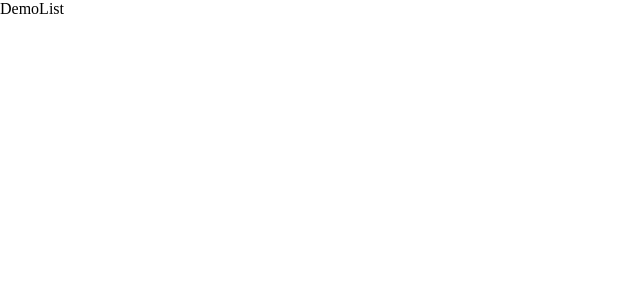
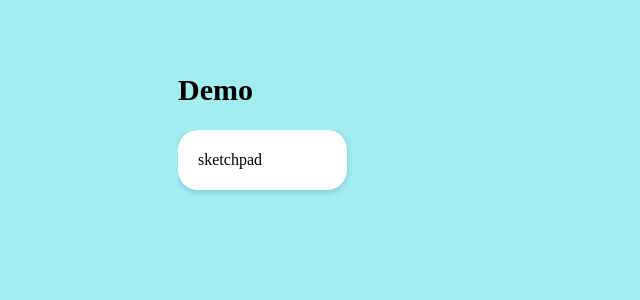
Before and after one commit to plzCatkkkk/myWeb, a Vue app: page /demolist in a window 1280 px wide. Shown: the top 300 px of the page, without its empty margins (0-640 px from the left). Built offline with nearby package versions, Linux system fonts and the light colour scheme.

Commit message:
feat: 新增选项列表滚动条显示逻辑

```diff
--- a/src/views/demo/demoList/index.vue
+++ b/src/views/demo/demoList/index.vue
@@ -1,3 +1,113 @@
-<template>DemoList</template>
-<script setup></script>
-<style lang="sass" scoped></style>
+<template>
+  <div class="full-screen">
+    <div class="content">
+      <h1 class="title">Demo</h1>
+      <div class="list-wrapper" ref="listWrapperRef">
+        <div class="list-content" ref="listContent">
+          <div class="list-item" v-for="item in listData" :key="item.name">{{ item.name }}</div>
+          <!-- <div class="list-item" v-for="item in 4" :key="item.index">{{ 123 }}</div> -->
+        </div>
+      </div>
+    </div>
+  </div>
+</template>
+<script setup>
+import { onMounted, onUnmounted, computed, ref, watch } from 'vue'
+import { DemoItemsRoute } from '../items/items.route'
+
+const listData = computed(() => DemoItemsRoute())
+
+const listWrapperRef = ref(null)
+const isOverflow = computed(() => {
+  if (!listWrapperRef.value) return false
+  return listWrapperRef.value?.scrollHeight > listWrapperRef.value?.clientHeight
+})
+watch(
+  isOverflow,
+  (newVal) => {
+    if (!listWrapperRef.value) return
+    listWrapperRef.value.classList.toggle('is-overflow', newVal)
+  },
+  { immediate: true },
+)
+// 监视元素变化实时判断滚动条悬浮状态
+onMounted(() => {
+  const observer = new ResizeObserver((entries) => {
+    const entry = entries[0]
+    // console.log('元素监视', entry.target.scrollHeight > entry.target.clientHeight)
+    listWrapperRef.value.classList.toggle(
+      'is-overflow',
+      entry.target.scrollHeight > entry.target.clientHeight,
+    )
+  })
+
+  if (listWrapperRef.value) {
+    observer.observe(listWrapperRef.value)
+  }
+  onUnmounted(() => observer.disconnect())
+})
+</script>
+<style lang="scss" scoped>
+.full-screen {
+  height: 100vh;
+  width: 100vw;
+  background-color: rgba(68, 220, 223, 0.5);
+  .content {
+    width: 80%;
+    height: 100%;
+    margin: 0 auto;
+    padding: 50px;
+    display: flex;
+    flex-direction: column;
+    box-sizing: border-box;
+    .title {
+      font-size: 30px;
+      line-height: 40px;
+    }
+    .list-wrapper {
+      flex: 1;
+      height: 300px;
+      overflow: hidden;
+      position: relative;
+      &::-webkit-scrollbar {
+        width: 8px; // 垂直滚动条宽度
+        height: 8px; // 水平滚动条高度
+      }
+      //   补偿滚动条宽度导致的内容被挤压
+      &.is-overflow:hover {
+        margin-right: -8px;
+        // padding-right: 8px;
+        overflow: auto;
+      }
+      // 重写滚动条
+      &::-webkit-scrollbar {
+        width: 8px; // 垂直滚动条宽度
+        height: 8px; // 水平滚动条高度
+      }
+      &::-webkit-scrollbar-track {
+        background-color: transparent;
+      }
+      &::-webkit-scrollbar-thumb {
+        background-color: rgba(22, 74, 129, 0.2);
+        border-radius: 5px;
+      }
+      &::-webkit-scrollbar-corner {
+        background-color: transparent;
+      }
+      .list-content {
+        display: grid;
+        grid-template-columns: repeat(auto-fill, minmax(150px, 1fr));
+        gap: 20px;
+        .list-item {
+          background-color: #fff;
+          border-radius: 20px;
+          line-height: 60px;
+          padding: 0 20px;
+          height: 60px;
+          box-shadow: 0px 2px 6px 0px rgba(29, 104, 161, 0.272);
+        }
+      }
+    }
+  }
+}
+</style>
```
